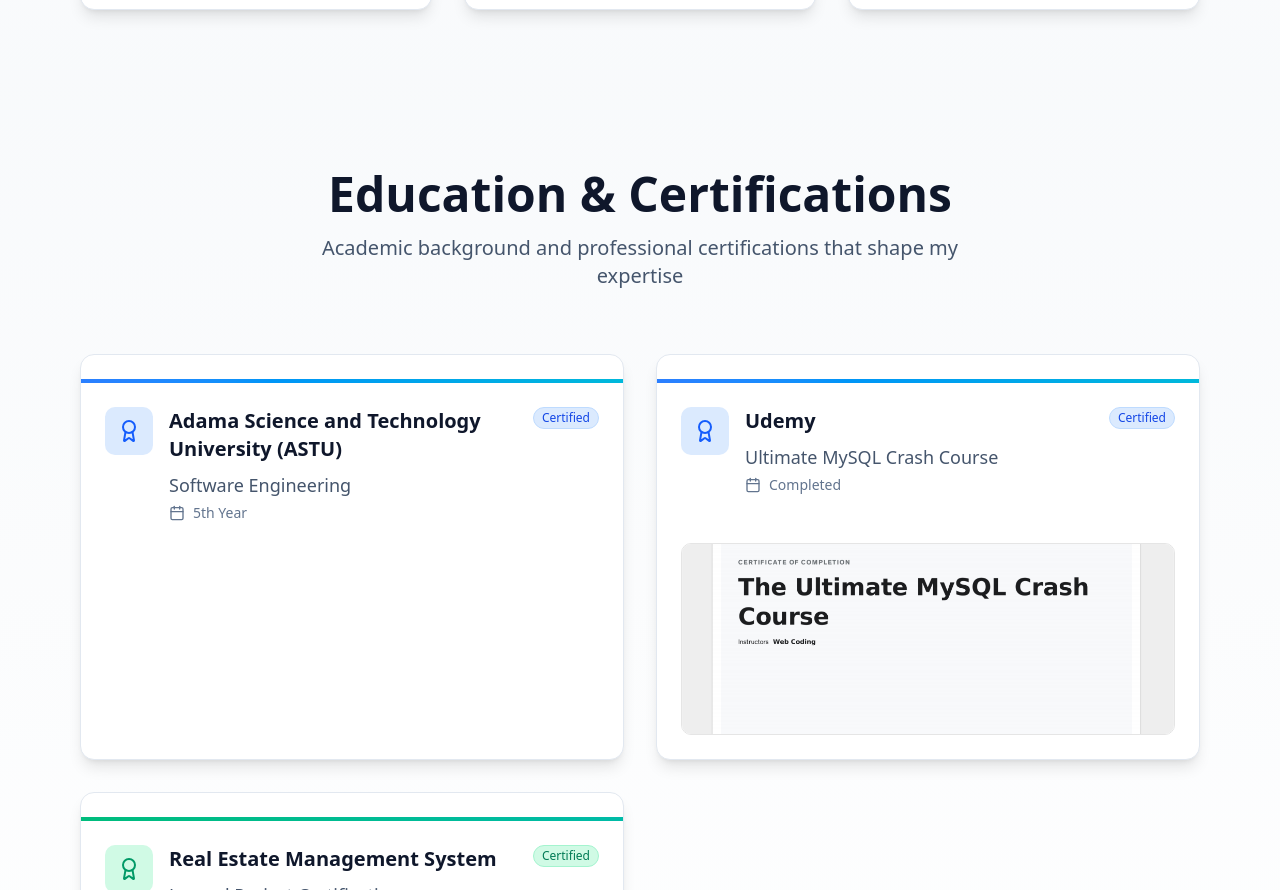
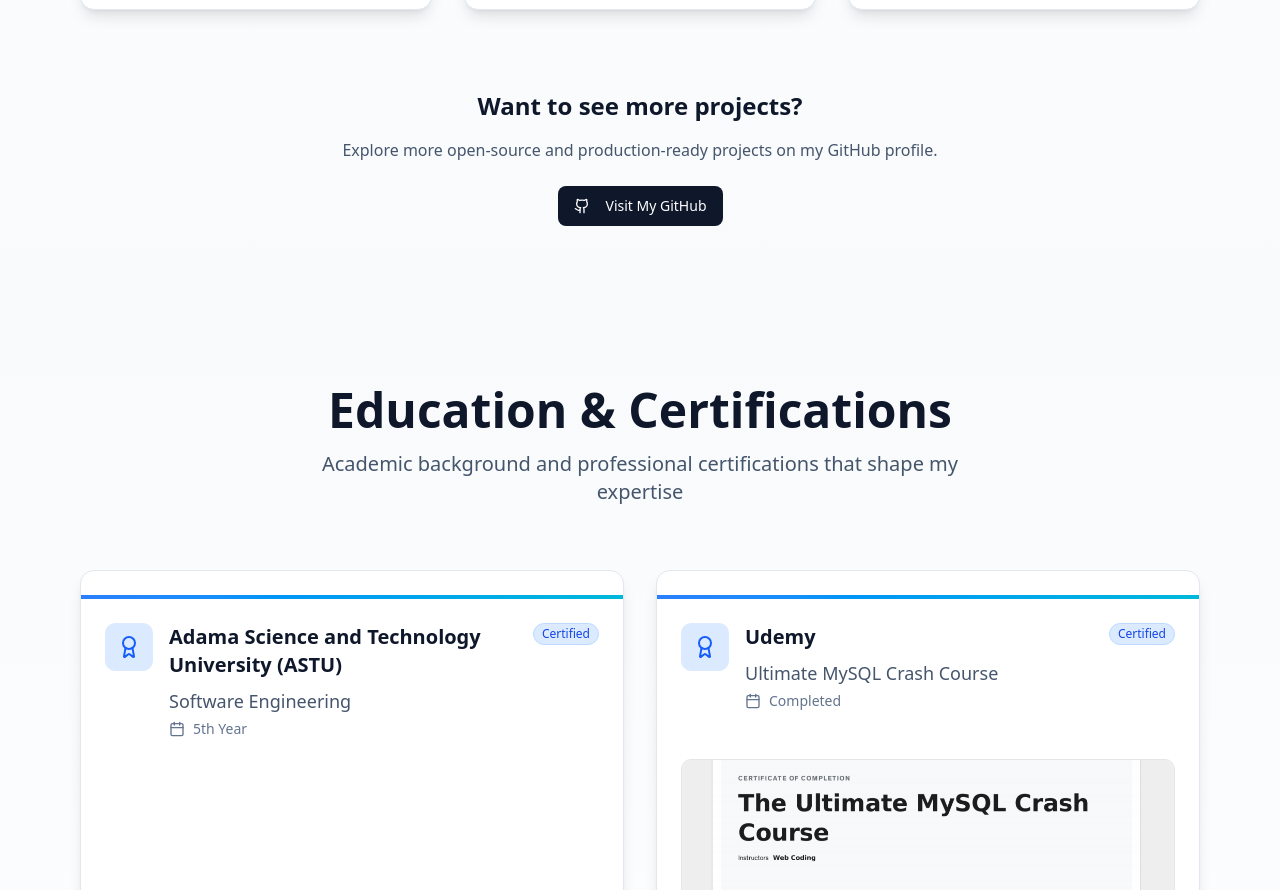
Before and after one commit to natanmuletahunde/pro_portfolio, a Next.js app: page / in a window 1280 px wide. Shown: the part 5935-6825 px from the top of the page. Built offline with nearby package versions, Linux system fonts and the light colour scheme.

Commit message:
add the github project  in the case

```diff
--- a/src/components/sections/ProjectsSection.tsx
+++ b/src/components/sections/ProjectsSection.tsx
@@ -115,7 +115,6 @@ const ProjectsSection = () => {
               className="group"
             >
               <Card className="h-full bg-white shadow-lg border-slate-200 overflow-hidden hover:shadow-2xl transition-all duration-300">
-                {/* Gradient Top */}
                 <div
                   className={`h-2 bg-gradient-to-r ${getProjectColor(
                     project.type
@@ -147,7 +146,6 @@ const ProjectsSection = () => {
                     {project.description}
                   </p>
 
-                  {/* Tech Stack */}
                   <div className="mb-6">
                     <h4 className="font-semibold text-slate-900 mb-3 flex items-center gap-2">
                       <Code className="w-4 h-4" />
@@ -166,7 +164,6 @@ const ProjectsSection = () => {
                     </div>
                   </div>
 
-                  {/* Buttons */}
                   <div className="flex gap-2">
                     <Button
                       asChild
@@ -204,6 +201,38 @@ const ProjectsSection = () => {
             </motion.div>
           ))}
         </div>
+
+        {/* ================= VIEW MORE PROJECTS ================= */}
+        <motion.div
+          initial={{ opacity: 0, y: 30 }}
+          whileInView={{ opacity: 1, y: 0 }}
+          transition={{ duration: 0.8 }}
+          viewport={{ once: true }}
+          className="mt-20 text-center"
+        >
+          <h3 className="text-2xl font-semibold text-slate-900 mb-4">
+            Want to see more projects?
+          </h3>
+          <p className="text-slate-600 mb-6">
+            Explore more open-source and production-ready projects on my GitHub
+            profile.
+          </p>
+
+          <Button
+            asChild
+            size="lg"
+            className="bg-slate-900 hover:bg-slate-800 text-white"
+          >
+            <a
+              href="https://github.com/natanmuletahunde"
+              target="_blank"
+              rel="noopener noreferrer"
+            >
+              <Github className="w-5 h-5 mr-2" />
+              Visit My GitHub
+            </a>
+          </Button>
+        </motion.div>
       </div>
     </section>
   );
```
